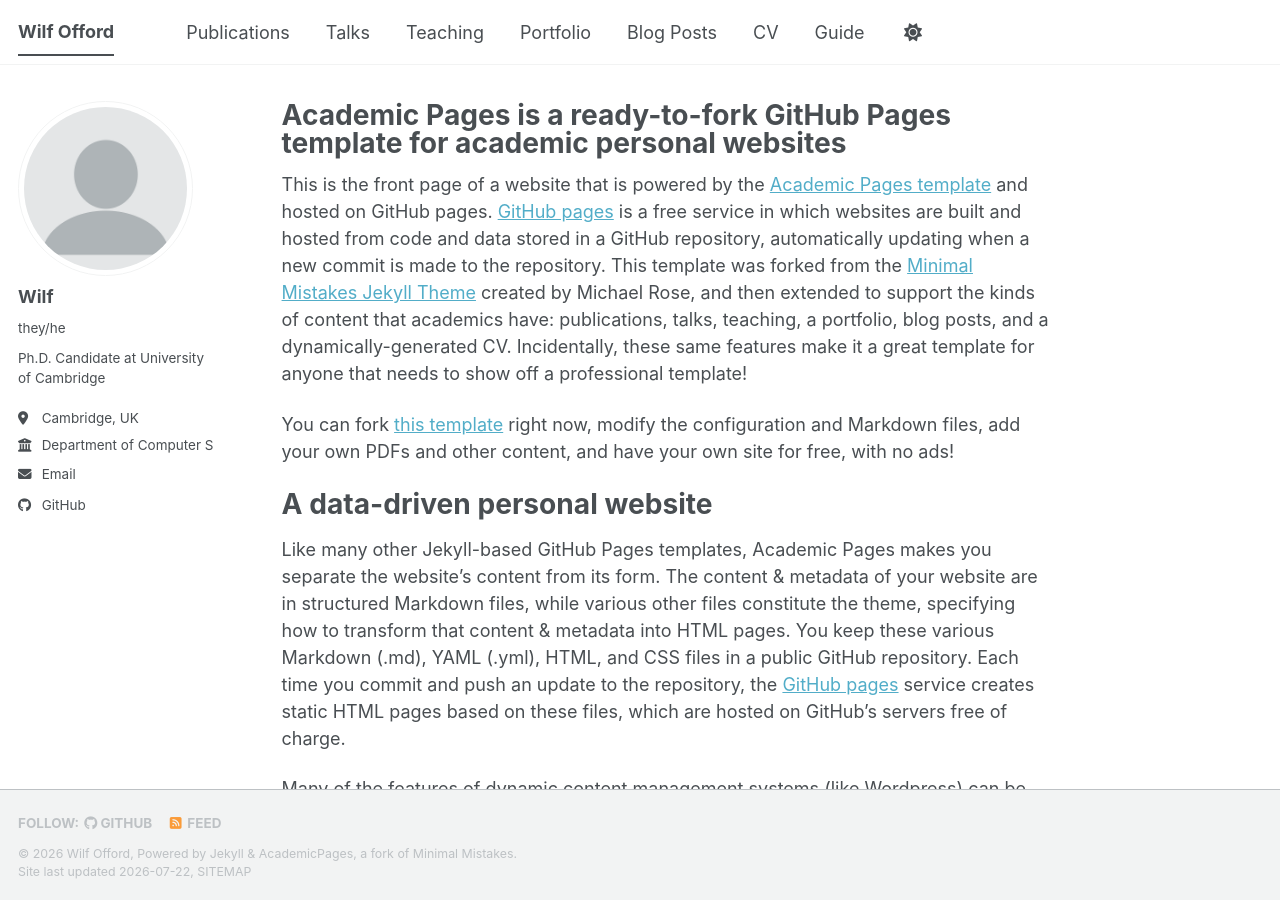
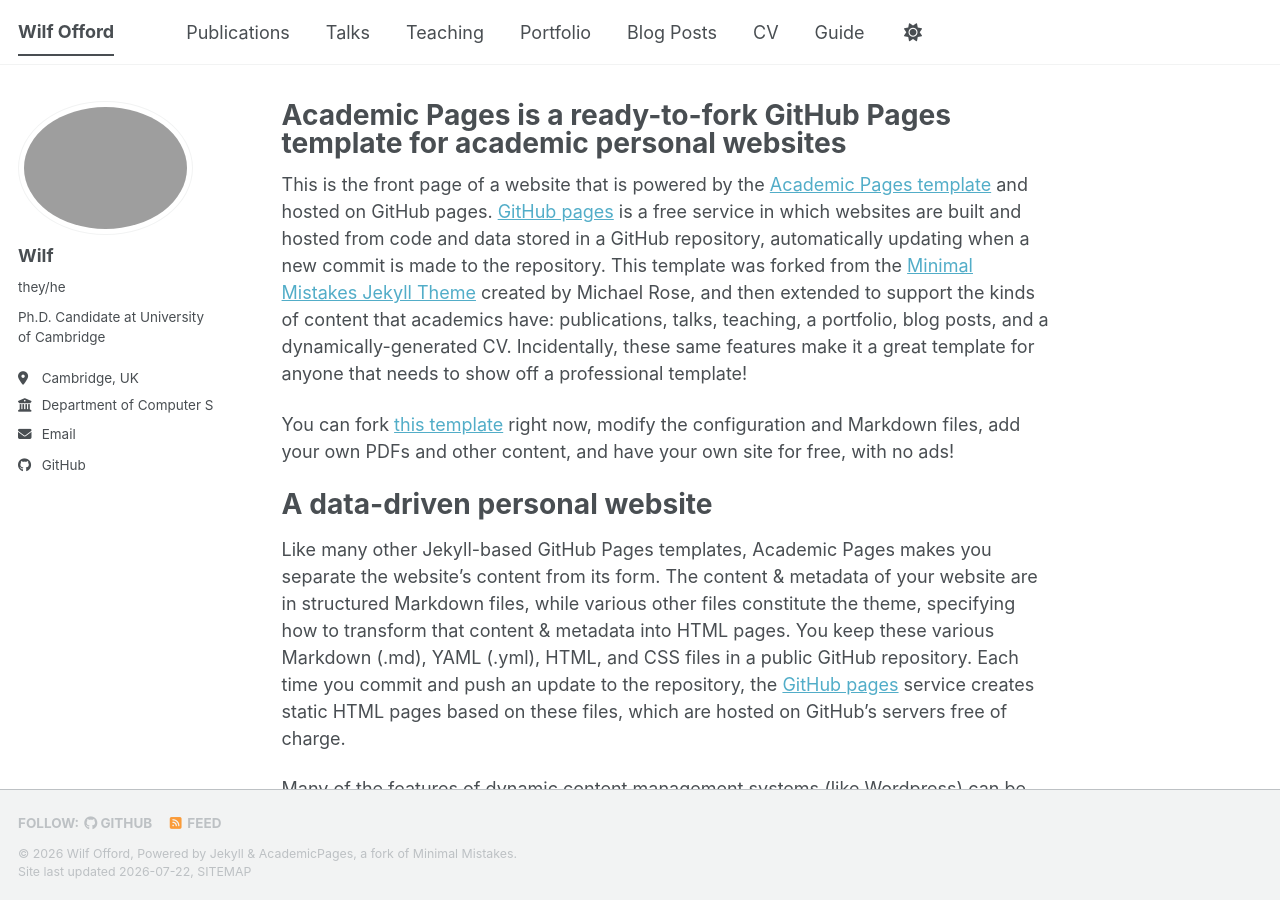
Before and after one commit to wilfofford/wilfofford.github.io, a Jekyll site: the page built from _pages/about.md, in a window 1280 px wide and 900 px high. Built offline with Jekyll 4.4.1, drawn with Linux system fonts in a browser that asks for light colours; a style sheet for code colours, icons or effects is not loaded.

Commit message:
Update _config.yml

```diff
--- a/_config.yml
+++ b/_config.yml
@@ -23,7 +23,7 @@
 #               Additional customization can be done by editing /_includes/author-profile.html
 author:
   # Biographic information
-  avatar           : "profile.png"
+  avatar           : "DSCF8213.JPG"
   name             : "Wilf"
   pronouns         : "they/he"
   bio              : "Ph.D. Candidate at University of Cambridge"
```
